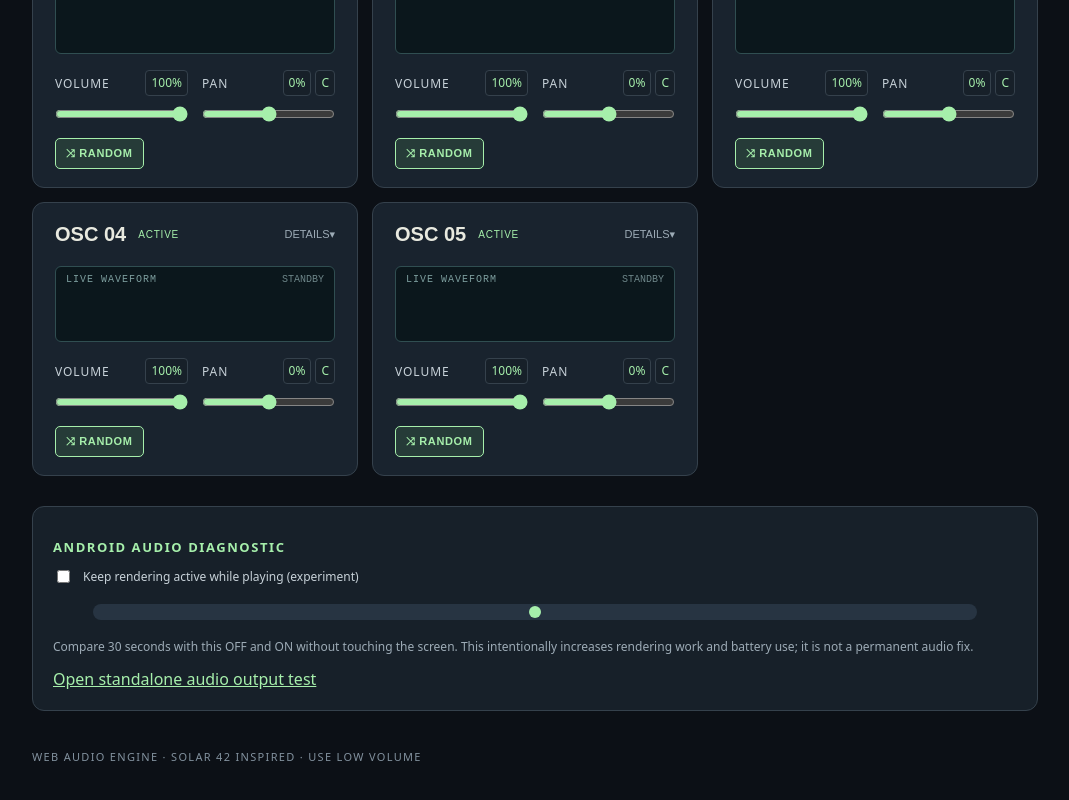
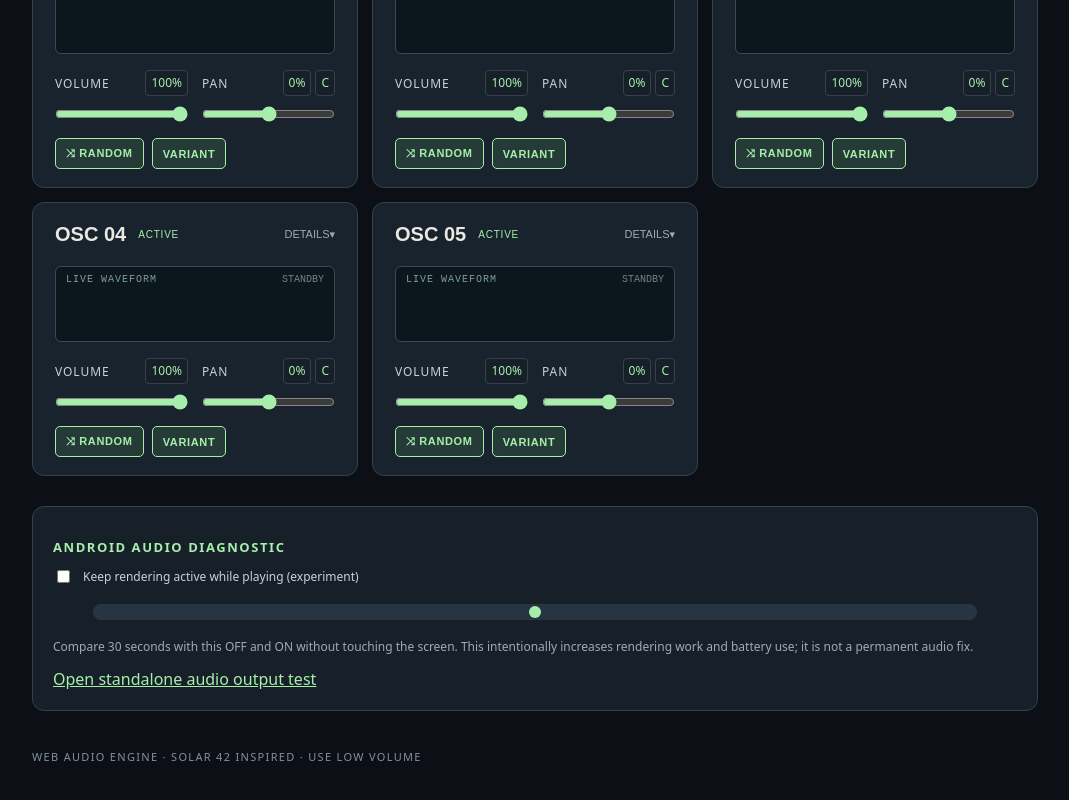
Before and after one commit to wgabel/orbit-sound-lab, a React (Vite) app: page / in a window 1280 px wide. Shown: the part 1993-2793 px from the top of the page, without its empty margins (105-1174 px from the left). Built offline with nearby package versions, Linux system fonts and the light colour scheme.

Commit message:
Add nearby parameter variations for oscillators

```diff
--- a/src/domain/randomize-oscillator-settings.ts
+++ b/src/domain/randomize-oscillator-settings.ts
@@ -1,42 +1,57 @@
 import type { OscillatorSettings, OscillatorWaveform } from './drone';
-import type { LowFrequencyOscillatorSettings, LowFrequencyOscillatorDestination, LowFrequencyOscillatorWaveform } from './modulation';
+import type { LowFrequencyOscillatorSettings, LowFrequencyOscillatorWaveform } from './modulation';
 
-function randomStep(minimum: number, maximum: number, step: number): number {
+export type OscillatorRandomizationMode = 'random' | 'variant';
+const VARIANT_FRACTION = 0.05;
+
+function randomStep(_current: number, minimum: number, maximum: number, step: number): number {
   const numberOfSteps = Math.round((maximum - minimum) / step);
   return Number((minimum + Math.floor(Math.random() * (numberOfSteps + 1)) * step).toFixed(4));
 }
+
+function varyValue(current: number, minimum: number, maximum: number): number {
+  const radius = Math.abs(current) * VARIANT_FRACTION;
+  // Older presets can contain valid values outside the slider range. Only vary them toward that range.
+  const lower = Math.max(Math.min(minimum, current), current - radius);
+  const upper = Math.min(Math.max(maximum, current), current + radius);
+  const rounded = Number((lower + (upper - lower) * Math.random()).toFixed(4));
+  return Math.min(upper, Math.max(lower, rounded));
+}
+
 function randomChoice<T>(values: readonly T[]): T {
   return values[Math.floor(Math.random() * values.length)];
 }
+
 export function randomizeOscillatorSettings(
   oscillator: OscillatorSettings,
-  modulation: LowFrequencyOscillatorSettings
-): { oscillator: OscillatorSettings; modulation: LowFrequencyOscillatorSettings } {
+  modulations: readonly LowFrequencyOscillatorSettings[],
+  mode: OscillatorRandomizationMode
+): {oscillator: OscillatorSettings; modulations: readonly LowFrequencyOscillatorSettings[]} {
+  const isVariant = mode === 'variant';
+  const randomizeValue = isVariant ? varyValue : randomStep;
   const waveforms: readonly OscillatorWaveform[] = ['sine', 'triangle', 'sawtooth', 'square'];
-  const modulationWaveforms: readonly LowFrequencyOscillatorWaveform[] = ['sine', 'triangle', 'sawtooth', 'square'];
-  const destinations: readonly LowFrequencyOscillatorDestination[] = ['pitch', 'filterCutoff', 'amplitude'];
+  const modulationWaveforms: readonly LowFrequencyOscillatorWaveform[] = ['sine', 'triangle', 'square', 'sawtooth'];
   return {
     oscillator: {
       ...oscillator,
-      frequencyHz: randomStep(40, 880, 1),
-      volume: randomStep(0, 1, 0.01),
-      detuneCents: randomStep(-100, 100, 1),
-      waveform: randomChoice(waveforms),
+      frequencyHz: randomizeValue(oscillator.frequencyHz, 40, 880, 1),
+      volume: randomizeValue(oscillator.volume, 0, 1, 0.01),
+      detuneCents: randomizeValue(oscillator.detuneCents, -100, 100, 1),
+      waveform: isVariant ? oscillator.waveform : randomChoice(waveforms),
       filter: {
-        enabled: Math.random() < 0.5,
-        cutoffHz: randomStep(20, 20000, 1),
-        resonance: randomStep(0.1, 12, 0.1)
+        enabled: isVariant ? oscillator.filter.enabled : Math.random() < 0.5,
+        cutoffHz: randomizeValue(oscillator.filter.cutoffHz, 20, 20000, 1),
+        resonance: randomizeValue(oscillator.filter.resonance, 0.1, 12, 0.1)
       }
     },
-    modulation: {
+    modulations: modulations.map(modulation => ({
       ...modulation,
-      enabled: Math.random() < 0.5,
-      destination: randomChoice(destinations),
-      frequencyHz: randomStep(0.01, 20, 0.01),
-      depthCents: randomStep(0, 300, 1),
-      depthHz: randomStep(0, 5000, 10),
-      depthAmplitude: randomStep(0, 0.5, 0.01),
-      waveform: randomChoice(modulationWaveforms)
-    }
+      enabled: isVariant ? modulation.enabled : Math.random() < 0.5,
+      frequencyHz: randomizeValue(modulation.frequencyHz, 0.01, 20, 0.01),
+      depthCents: randomizeValue(modulation.depthCents, 0, 300, 1),
+      depthHz: randomizeValue(modulation.depthHz, 0, 5000, 10),
+      depthAmplitude: randomizeValue(modulation.depthAmplitude, 0, 0.5, 0.01),
+      waveform: isVariant ? modulation.waveform : randomChoice(modulationWaveforms)
+    }))
   };
 }
--- a/src/presentation/App.tsx
+++ b/src/presentation/App.tsx
@@ -7,6 +7,7 @@ import type { DroneMixSettings, OscillatorSettings } from '../domain/drone';
 import { DRONE_LAYER_IDS, createDefaultDroneLayer } from '../domain/drone-layers';
 import type { DroneLayer, DroneLayerId } from '../domain/drone-layers';
 import { randomizeOscillatorSettings } from '../domain/randomize-oscillator-settings';
+import type { OscillatorRandomizationMode } from '../domain/randomize-oscillator-settings';
 import { applyInitialSynthesizerSettings } from '../application/apply-initial-synthesizer-settings';
 import { createSynthesizer } from '../composition/create-synthesizer';
 import { DroneMixControls } from './DroneMixControls';
@@ -183,10 +184,10 @@ export function App() {
         item.targetOscillatorId === settings.targetOscillatorId && item.destination === settings.destination ? settings : item)}));
     } catch (reason) { setError(reason instanceof Error ? reason.message : 'Cannot update LFO.'); }
   }
-  function randomizeOscillator(oscillator: OscillatorSettings, modulations: readonly LowFrequencyOscillatorSettings[]) {
-    const randomized = randomizeOscillatorSettings(oscillator, modulations[0]);
-    const randomizedModulations = modulations.map(modulation => randomizeOscillatorSettings(oscillator, modulation).modulation);
-    const sourceOscillator = randomized.oscillator;
+  function randomizeOscillator(oscillator: OscillatorSettings, mode: OscillatorRandomizationMode) {
+    const currentModulations = lowFrequencyOscillatorSettings.filter(item => item.targetOscillatorId === oscillator.id);
+    const {oscillator: sourceOscillator, modulations: randomizedModulations} =
+      randomizeOscillatorSettings(oscillator, currentModulations, mode);
     try {
       const engine = controller.current?.layers[activeLayer];
       engine?.updateOscillator({...sourceOscillator,
@@ -244,7 +245,13 @@ export function App() {
       pan={oscillator.pan}
       onChange={pan => updateOscillator({...oscillator, pan})}
     />
-    </div><button type="button" className="randomize-button" onClick={() => randomizeOscillator(oscillator, lowFrequencyOscillatorSettings.filter(item => item.targetOscillatorId === oscillator.id))} aria-label={`Randomize settings for oscillator ${index+1}`}>⤨ RANDOM</button></div><div id={`${oscillator.id}-settings`} className="oscillator-panel-content" hidden={!expandedOscillators[`${activeLayer}:${oscillator.id}`]}><NumericSlider label="FREQUENCY" unit="Hz" min={40} max={880} step={1}
+    </div>
+    <div className="oscillator-randomize-actions">
+      <button type="button" className="randomize-button" onClick={() => randomizeOscillator(oscillator, 'random')}
+        aria-label={`Randomize settings for oscillator ${index + 1}`}>⤨ RANDOM</button>
+      <button type="button" className="randomize-button" onClick={() => randomizeOscillator(oscillator, 'variant')}
+        aria-label={`Generate variant for oscillator ${index + 1}`} title="Vary current settings by up to 5%">VARIANT</button>
+    </div></div><div id={`${oscillator.id}-settings`} className="oscillator-panel-content" hidden={!expandedOscillators[`${activeLayer}:${oscillator.id}`]}><NumericSlider label="FREQUENCY" unit="Hz" min={40} max={880} step={1}
       value={oscillator.frequencyHz} onChange={value => updateOscillator({...oscillator,frequencyHz:value})}/><NumericSlider label="DETUNE" unit="cents" min={-100} max={100} step={1}
       value={oscillator.detuneCents} onChange={value => updateOscillator({...oscillator,detuneCents:value})}/><label>WAVEFORM <select value={oscillator.waveform} onChange={event => updateOscillator({...oscillator,waveform:event.target.value as OscillatorSettings['waveform']})}><option value="sine">Sine (diagnostic)</option><option value="triangle">Triangle</option><option value="sawtooth">Sawtooth</option><option value="square">Square</option></select></label><div className="oscillator-filter"><div className="oscillator-title"><strong>LOW-PASS FILTER</strong><label className="switch"><input type="checkbox" checked={oscillator.filter.enabled} onChange={event => updateOscillator({...oscillator,filter:{...oscillator.filter,enabled:event.target.checked}})}/> ACTIVE</label></div><NumericSlider label="CUTOFF" unit="Hz" min={20} max={20000} step={1}
       disabled={!oscillator.filter.enabled} value={oscillator.filter.cutoffHz} onChange={value => updateOscillator({...oscillator,filter:{...oscillator.filter,cutoffHz:value}})}/><NumericSlider label="RESONANCE" min={0.1} max={12} step={0.1}
--- a/src/presentation/styles.css
+++ b/src/presentation/styles.css
@@ -61,7 +61,7 @@
 .numeric-slider-entry[aria-invalid=true]{border-color:#ff9e9e}
 .numeric-slider-error{display:block;margin-top:4px;color:#ff9e9e;font-size:11px}
 .oscillator-always-visible input[type=range]{margin:10px 0 0}
-.oscillator-always-visible .randomize-button{flex-shrink:0}
+.oscillator-randomize-actions{display:flex;flex-wrap:wrap;gap:8px}
 .oscillator-panel-content[hidden]{display:none}
 @media(max-width:420px){.oscillator-mix-controls{flex-basis:100%}}
 
```
Also changed, not shown: 1 other file (tests, documents, lock files or other folders).
